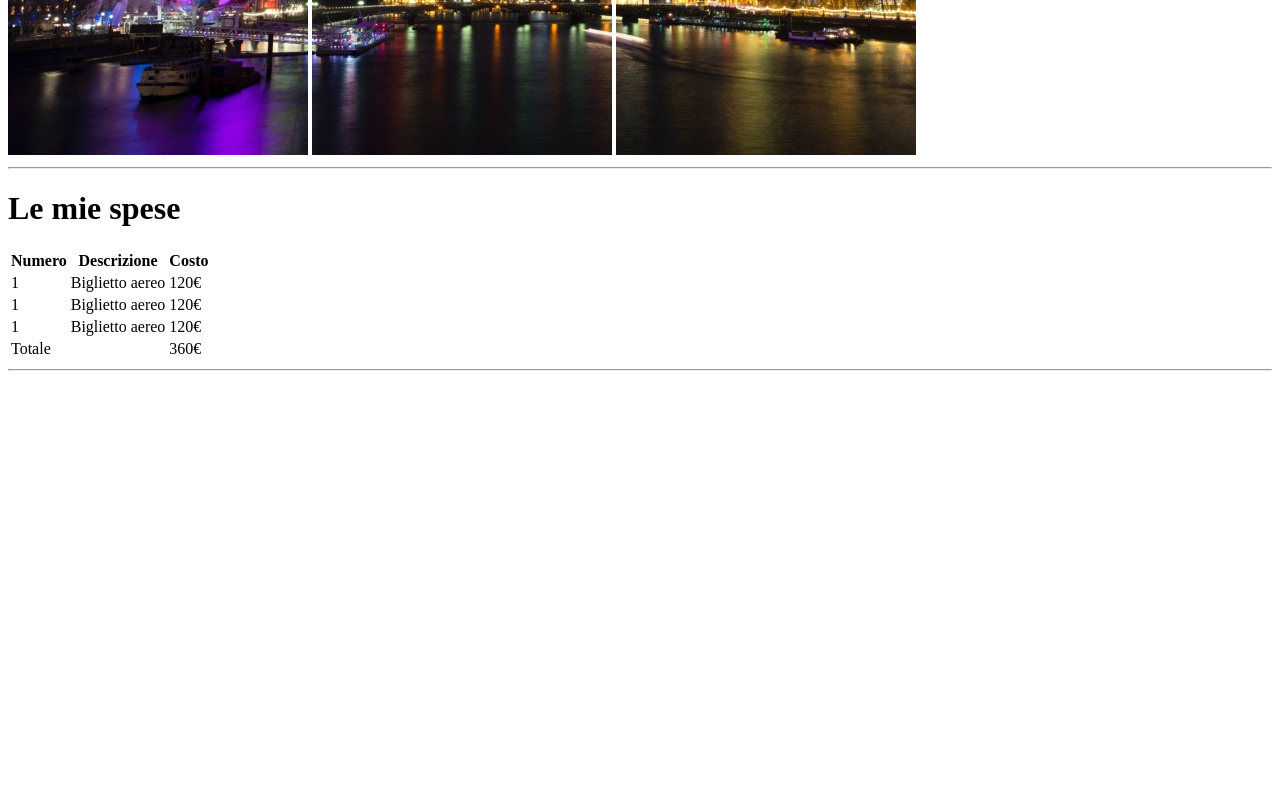
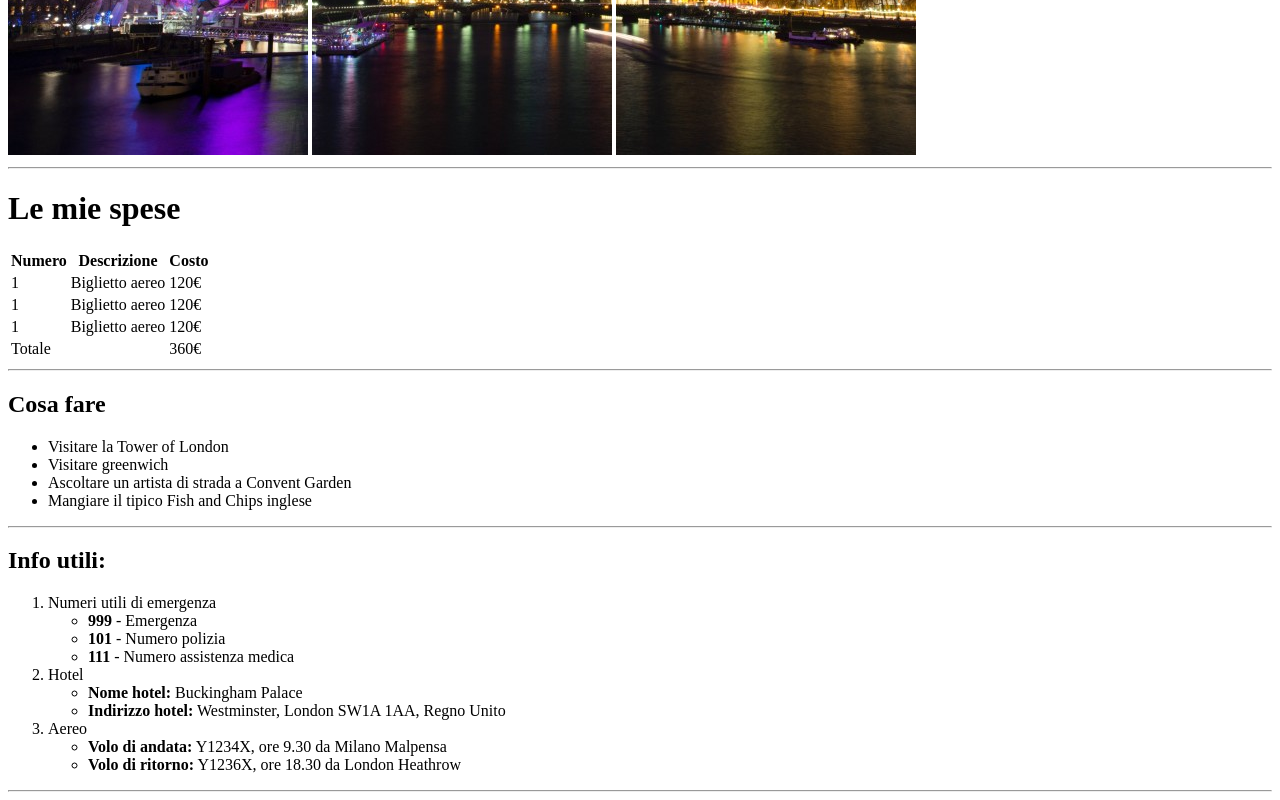
Before and after one commit to felicetto13/html-london-trip, a plain HTML site: page index.html in a window 1280 px wide. Shown: the part 525-1325 px from the top of the page. Before the commit the page ends 904 px from the top, so only its background shows below. Drawn offline with Linux system fonts and the light colour scheme.

Commit message:
altra parte del main

```diff
--- a/index.html
+++ b/index.html
@@ -51,6 +51,38 @@
             </tfoot>
         </table>
         <hr>
+        <h2>Cosa fare</h2>
+        <ul>
+            <li>Visitare la Tower of London</li>
+            <li>Visitare greenwich</li>
+            <li>Ascoltare un artista di strada a Convent Garden</li>
+            <li>Mangiare il tipico Fish and Chips inglese</li>
+        </ul>
+        <hr>
+
+        <h2>Info utili:</h2>
+        <ol>
+            <li>Numeri utili di emergenza
+                <ul>
+                    <li><strong>999</strong> - Emergenza</li>
+                    <li><strong>101</strong> - Numero polizia</li>
+                    <li><strong>111</strong> - Numero assistenza medica</li>
+                </ul>
+            </li>
+            <li>Hotel
+                <ul>
+                    <li><strong>Nome hotel:</strong> Buckingham Palace</li>
+                    <li><strong>Indirizzo hotel:</strong> Westminster, London SW1A 1AA, Regno Unito</li>
+                </ul>
+            </li>
+            <li>Aereo
+                <ul>
+                    <li><strong>Volo di andata:</strong> Y1234X, ore 9.30 da Milano Malpensa</li>
+                    <li><strong>Volo di ritorno:</strong> Y1236X, ore 18.30 da London Heathrow</li>
+                </ul>
+            </li>
+        </ol>
+        <hr>
     </main>
 
     <footer></footer>
```
